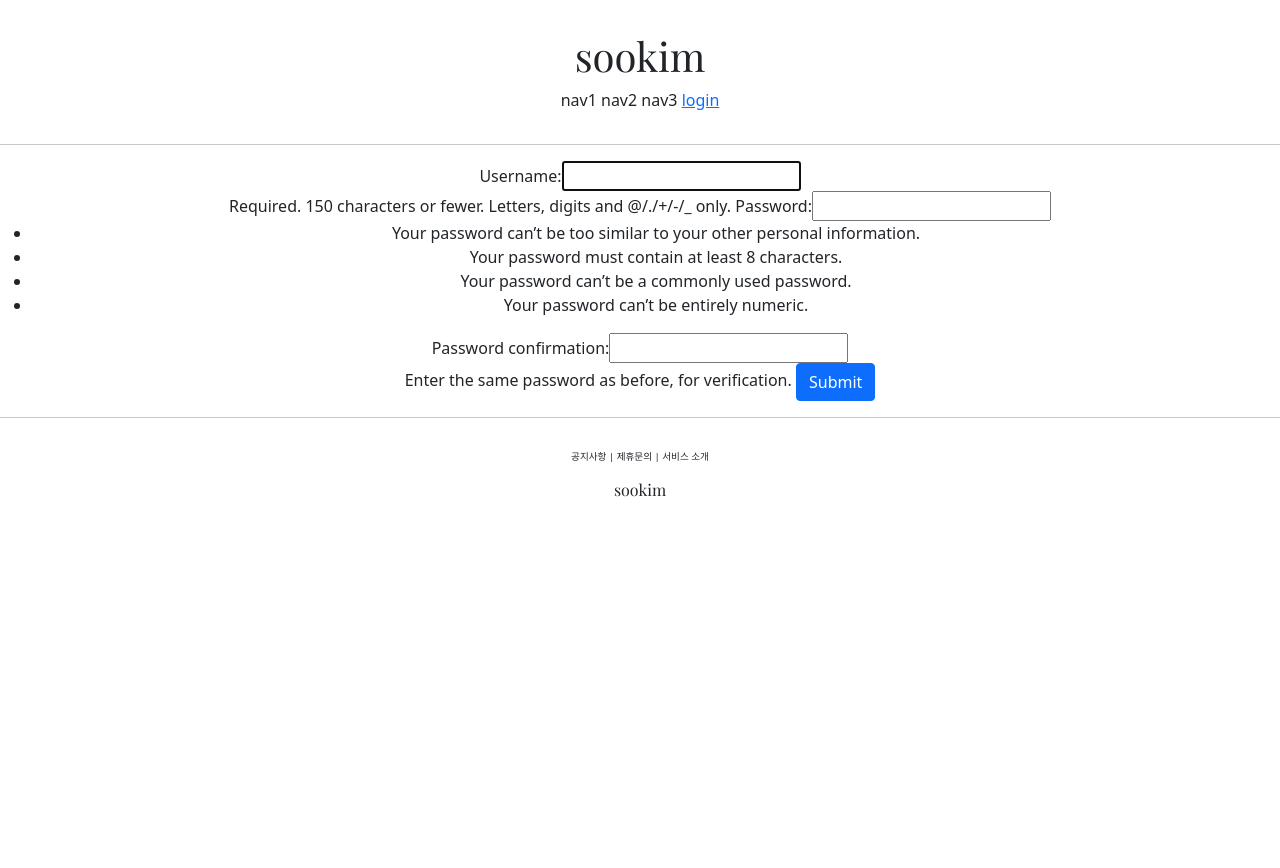
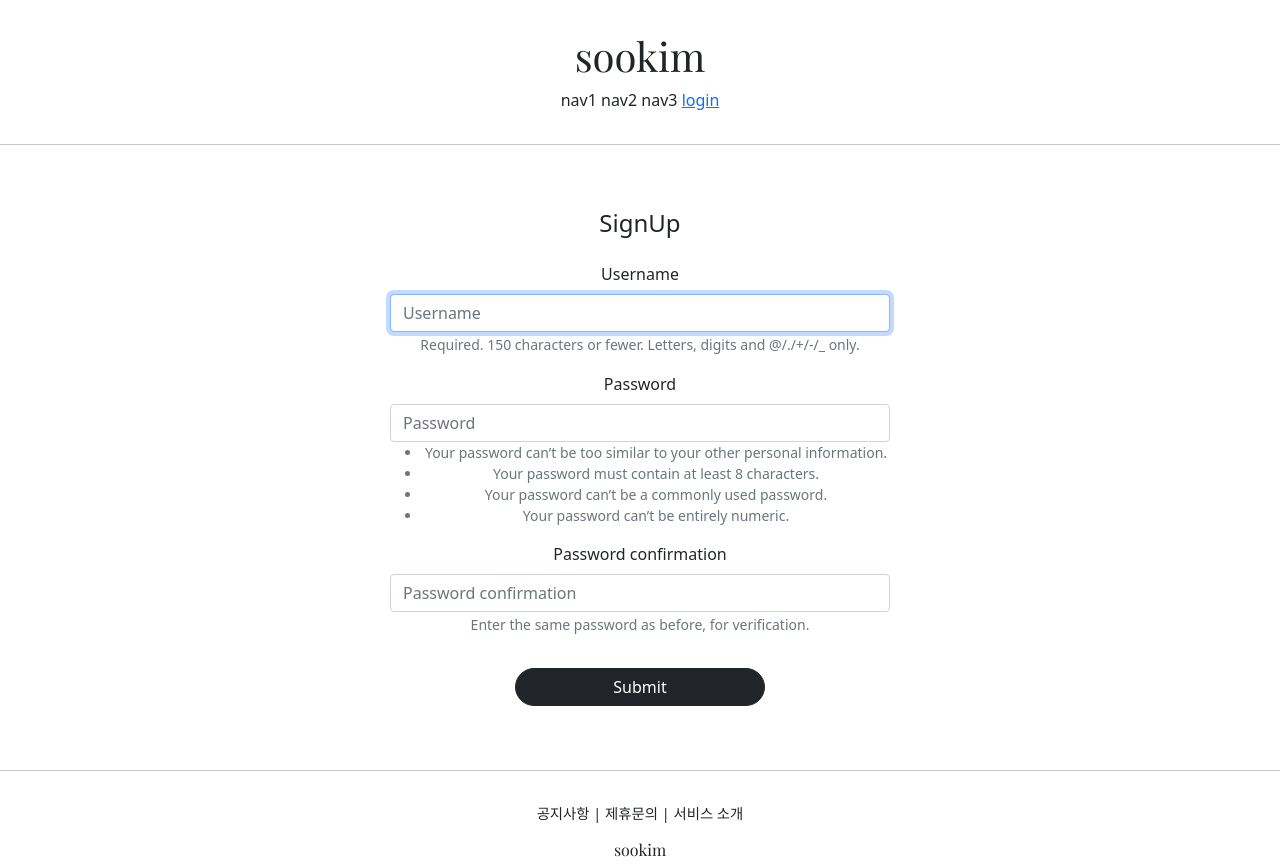
Before and after one commit to SoohwanKim01/portfoillo_webapp, a Django app: page /account/create/ in a window 1280 px wide. Before the commit the page ends 497 px from the top, so only its background shows below. Run offline with Django 3.2, Linux system fonts and the light colour scheme; some libraries are stand-ins or nearby versions.

Commit message:
장고부트스트랩 적용 및 폰트 적용

```diff
--- a/accountapp/templates/accountapp/create.html
+++ b/accountapp/templates/accountapp/create.html
@@ -1,12 +1,16 @@
 {% extends 'base.html' %}
+{% load bootstrap4 %}
 
 {% block content %}
 
-    <div style ="text-align: center">
+    <div style ="text-align: center; max-width: 500px; margin: 4rem auto">
+        <div class="mb-4">
+            <h4>SignUp</h4>
+        </div>
         <form action="{% url 'accountapp:create' %}" method="post">
             {% csrf_token %}
-            {{ form }}
-            <input type="submit" class="btn btn-primary">
+            {% bootstrap_form form %}
+             <input type="submit" class="btn btn-dark rounded-pill col-6 mt-3">
         </form>
     </div>
 
--- a/sookim/settings.py
+++ b/sookim/settings.py
@@ -51,7 +51,8 @@ INSTALLED_APPS = [
     'django.contrib.sessions',
     'django.contrib.messages',
     'django.contrib.staticfiles',
-    'accountapp' ,
+    'bootstrap4',
+    'accountapp',
 ]
 
 MIDDLEWARE = [
--- a/static/base.css
+++ b/static/base.css
@@ -3,7 +3,7 @@
 }
 
 .sookim_footer_button{
-    font-size: .6rem;
+    font-size: .9rem;
 }
 
 .sookim_footer{
--- a/templates/base.html
+++ b/templates/base.html
@@ -3,7 +3,7 @@
 
 {% include 'head.html' %}
 
-<body>
+<body style="font-familly='NanumSquareR';">
 
 
     {% include 'header.html' %}
--- a/templates/head.html
+++ b/templates/head.html
@@ -15,4 +15,28 @@
     <!--   DEFAULT CSS LINK -->
     <link rel="stylesheet" type="text/css" href="{% static 'base.css' %}">
 
+    <style>
+        @font-face {
+            font-family: 'NanumSquareR';
+            src: local('NanumSquareR'),
+            url("{% static 'fonts/NanumSquareR.ttf' %}") format("opentype");
+        }
+        @font-face {
+            font-family: 'NanumSquareEB';
+            src: local('NanumSquareEB'),
+            url("{% static 'fonts/NanumSquareEB.otf' %}") format("opentype");
+        }
+        @font-face {
+            font-family: 'NanumSquareB';
+            src: local('NanumSquareB'),
+            url("{% static 'fonts/NanumSquareB.otf' %}") format("opentype");
+        }
+        @font-face {
+            font-family: 'NanumSquareR';
+            src: local('NanumSquareR'),
+            url("{% static 'fonts/NanumSquareR.otf' %}") format("opentype");
+        }
+    </style>
+
+
 </head>
```
Also changed, not shown: accountapp/templates/accountapp/login.html (+5 -3 lines), static/fonts/NanumSquareB.otf (added), static/fonts/NanumSquareEB.otf (added), static/fonts/NanumSquareL.otf (added), static/fonts/NanumSquareR.otf (added).
